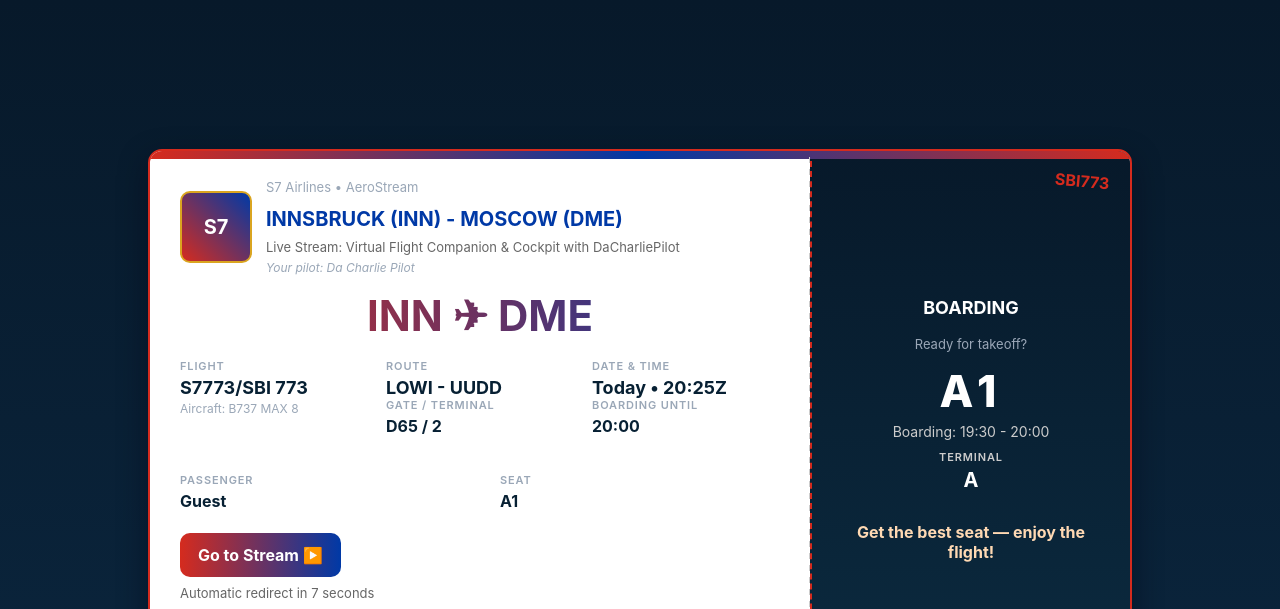
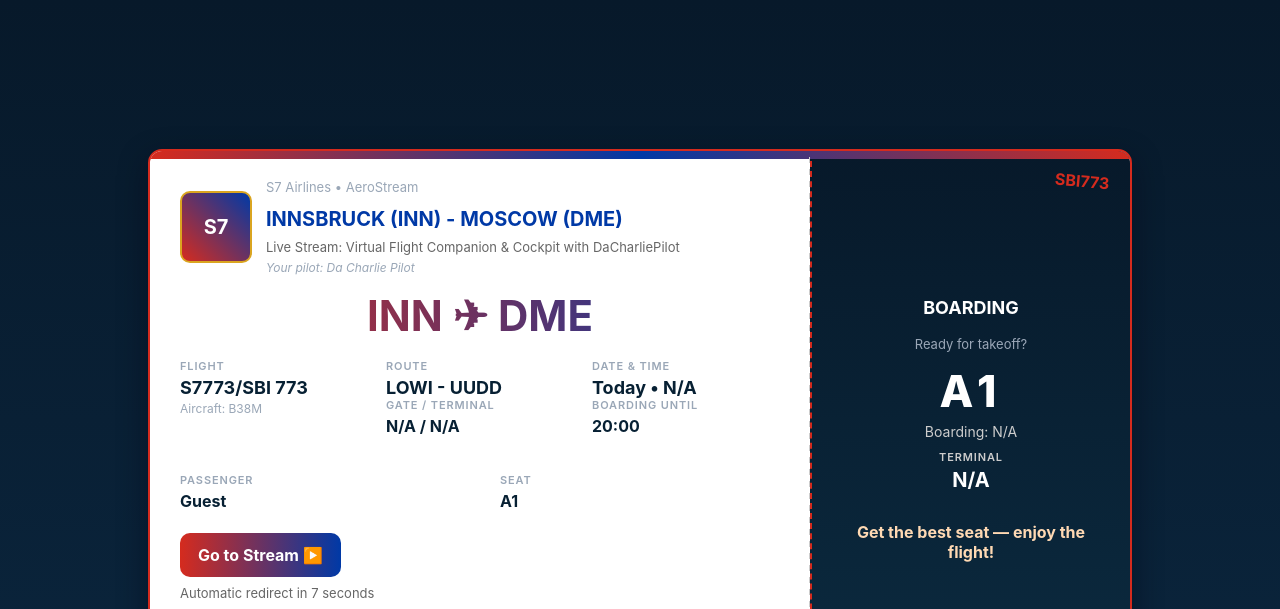
Before and after one commit to DaCharlieOne/fllightticket_to_stream, a plain HTML site: page index.html in a window 1280 px wide. Shown: the top 609 px of the page. Drawn offline with Linux system fonts and the light colour scheme.

Commit message:
SBI773 | LOWI - UUDD | 2025-10-28

```diff
--- a/index.html
+++ b/index.html
@@ -16,23 +16,23 @@
     airlineCode: "SBI", // Airline IATA code
     flightNumber: "773", // Flight number
     operatingAirline: "S7773", // Operating airline code
-    aircraftType: "B737 MAX 8", // Aircraft type A320, B737, etc.
+    aircraftType: "B38M", // Aircraft type A320, B737, etc.
 
     departure: {
       code: "INN",
       icao: "LOWI",
       city: "INNSBRUCK",
-      terminal: "2",
-      gate: "D65"
+      terminal: "N/A",
+      gate: "N/A"
     },
     arrival: {
       code: "DME",
       icao: "UUDD",
       city: "MOSCOW",
-      terminal: "A"
+      terminal: "N/A"
     },
-    departureTime: "20:25Z",
-    boardingTime: "19:30 - 20:00",
+    departureTime: "N/A",
+    boardingTime: "N/A",
 
     // PILOT INFO
     pilotName: "Da Charlie Pilot",
```
